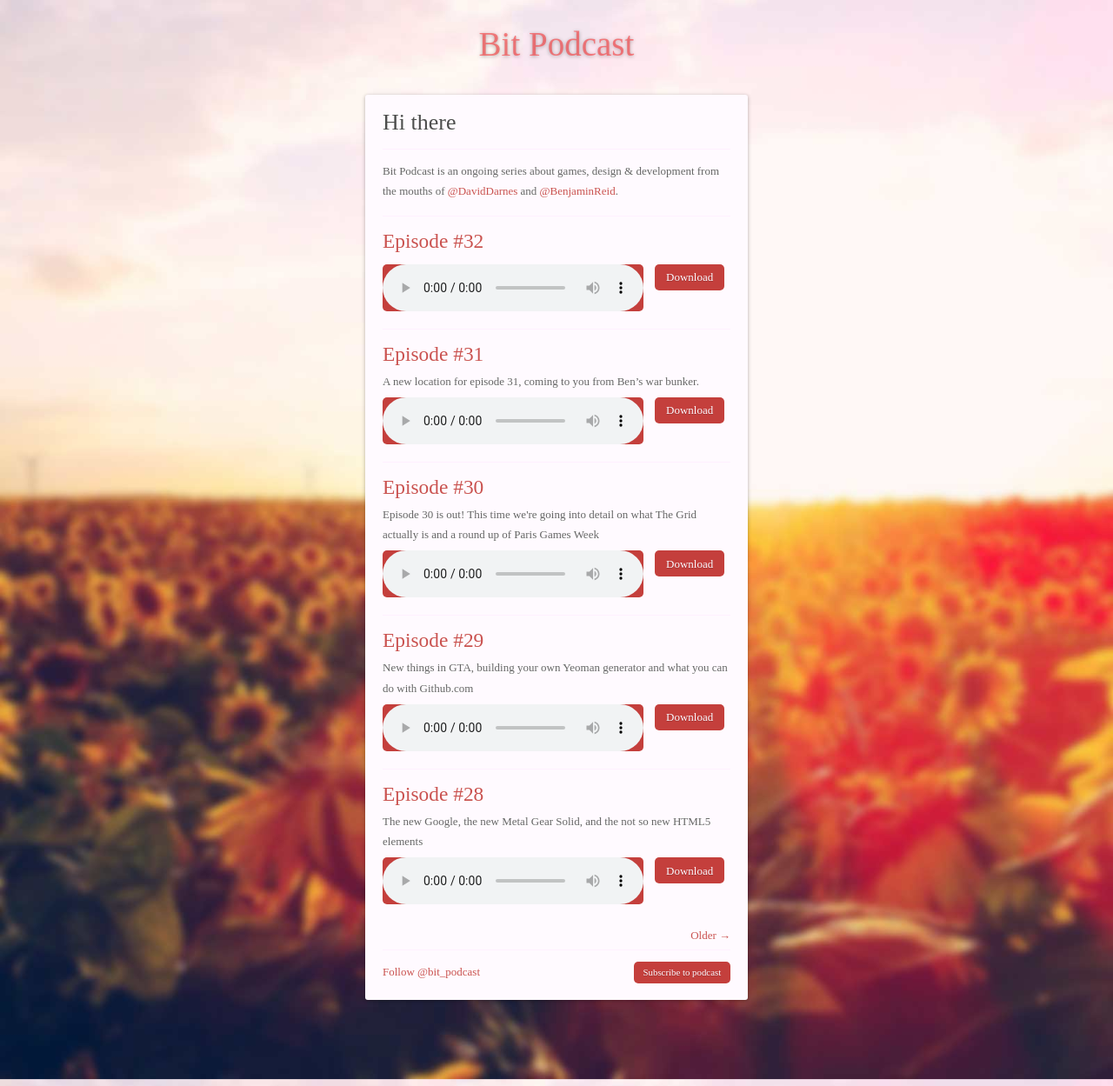
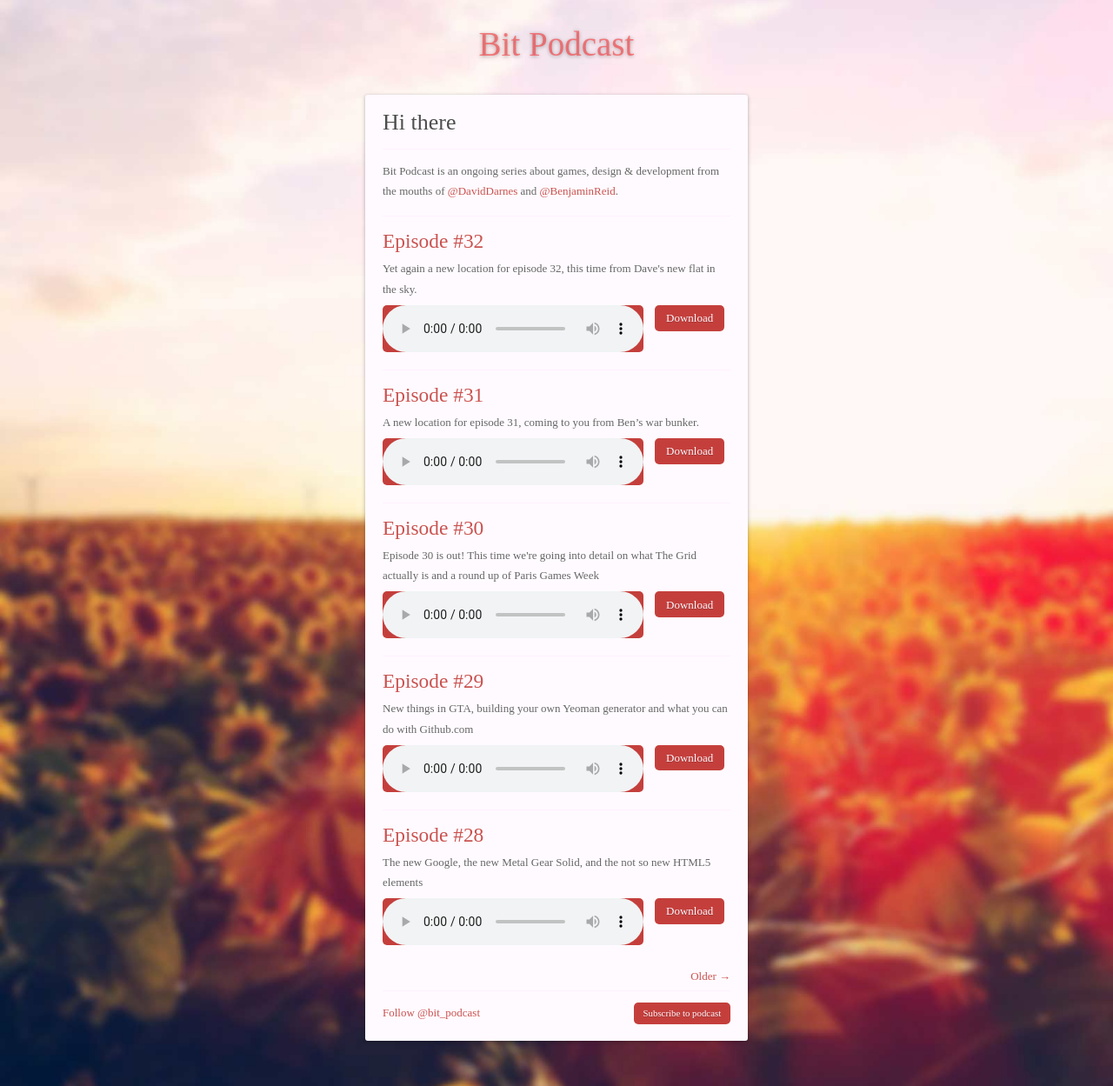
Before and after one commit to benjaminreid/bitpodcast.com, a Jekyll site: the page built from index.html, in a window 1280 px wide. Shown: the whole page at 87% size. Built offline with Jekyll 4.4.1, drawn with Linux system fonts in a browser that asks for light colours; some web fonts are replaced; the list of posts is cut into pages by our own code; comment, search, counter and statistics services are not loaded.

Commit message:
Adds excerpt

```diff
--- a/_posts/2016-01-15-episode-32.md
+++ b/_posts/2016-01-15-episode-32.md
@@ -4,7 +4,7 @@ title: "Episode #32"
 date: 2016-01-15 00:00:00
 file: //s3-eu-west-1.amazonaws.com/bitpodcasts/episode-32.mp3
 file_itunes: //s3-eu-west-1.amazonaws.com/bitpodcasts/episode-32-itunes.m4a
-excerpt: ""
+excerpt: "Yet again a new location for episode 32, this time from Dave's new flat in the sky."
 duration: "47:37"
 ---
 
```
